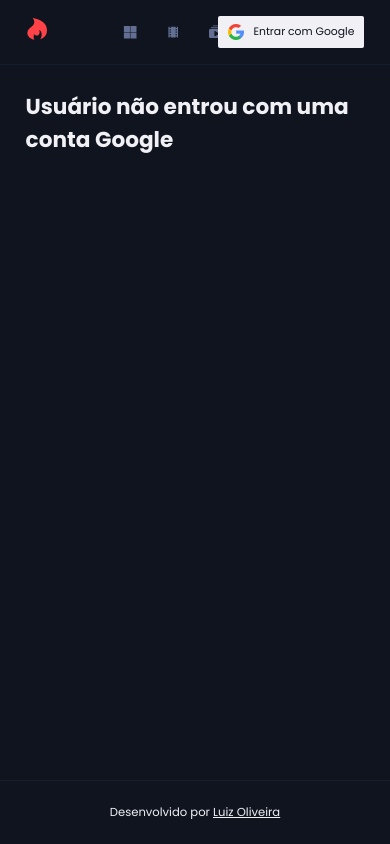
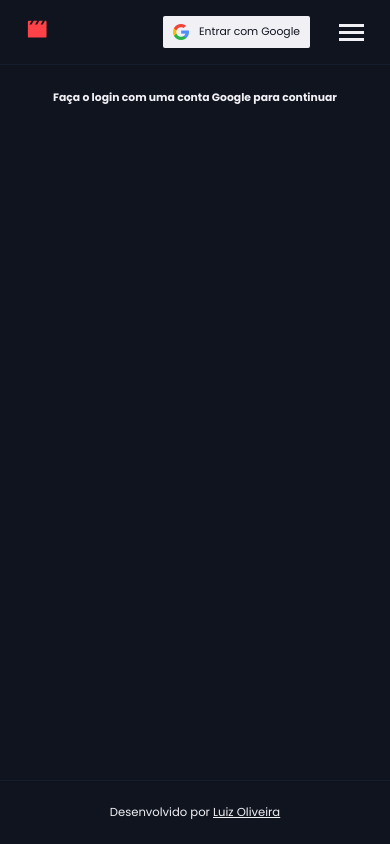
Before and after one commit to luizsp7m/movies, a Next.js app: page /favorites in a window 390 px wide. Built offline with nearby package versions, Linux system fonts and the light colour scheme; no server answers.

Commit message:
Navbar responsivo

```diff
--- a/src/components/Details/styles.ts
+++ b/src/components/Details/styles.ts
@@ -95,7 +95,7 @@ export const Information = styled.div`
       }
 
       &:hover {
-        color: ${props => props.theme.TEXT_PRIMARY};
+        background: ${props => props.theme.TEXT_PRIMARY};
       }
     }
   }
--- a/src/components/Header/index.tsx
+++ b/src/components/Header/index.tsx
@@ -1,25 +1,33 @@
 import Link from "next/link";
 
-import { Container, Wrapper, Logo, Nav, NavItem, User, SignInButton } from "./styles";
+import { Container, Wrapper, Logo, Nav, NavItem, User, SignInButton, Burger } from "./styles";
 import { FaBookmark, FaHotjar, FaMicrosoft } from "react-icons/fa";
 import { MdLocalMovies } from "react-icons/md";
+import { RiClapperboardFill } from "react-icons/ri";
 import { BsCollectionPlayFill } from "react-icons/bs";
 import { useRouter } from "next/router";
 import { useAuth } from "../../contexts/AuthContext";
+import { useState } from "react";
 
 export function Header() {
   const { asPath } = useRouter();
 
   const { signInWithGoogle, logout, user } = useAuth();
 
+  const [toggle, setToggle] = useState(false);
+
   return (
     <Container>
       <Wrapper>
         <Logo>
-          <FaHotjar />
+          <Link href="/" passHref>
+            <a>
+              <RiClapperboardFill />
+            </a>
+          </Link>
         </Logo>
 
-        <Nav>
+        <Nav toggled={toggle}>
           <Link href="/" passHref>
             <NavItem selected={asPath === "/" && true}>
               <FaMicrosoft />
@@ -60,6 +68,12 @@ export function Header() {
             <img src={user.avatar} alt={user.name} />
           </User>
         )}
+
+        <Burger onClick={() => setToggle(!toggle)}>
+          <div></div>
+          <div></div>
+          <div></div>
+        </Burger>
       </Wrapper>
     </Container>
   );
--- a/src/components/Header/styles.ts
+++ b/src/components/Header/styles.ts
@@ -2,6 +2,10 @@ import styled from "styled-components";
 
 interface NavItemProps {
   selected: boolean;
+}
+
+interface NavProps {
+  toggled: boolean;
 }
 
 export const Container = styled.div`
@@ -33,7 +37,7 @@ export const Logo = styled.div`
   }
 `;
 
-export const Nav = styled.nav`
+export const Nav = styled.nav<NavProps>`
   display: flex;
   align-items: center;
   gap: 3.6rem;
@@ -42,6 +46,22 @@ export const Nav = styled.nav`
   left: 0;
   right: 0;
   justify-content: center;
+
+  @media(max-width: 768px) {
+    background: ${props => props.theme.BACKGROUND_COLOR};
+    width: 100%;
+    left: unset;
+    right: 0;
+    top: 8.1rem;
+    height: calc(100vh - 8.1rem);
+    border-left: 1px solid ${props => props.theme.SIDEBAR_COLOR};
+
+    flex-direction: column;
+    gap: 6.4rem;
+
+    transform: ${props => props.toggled ? `translateX(0%)` : `translateX(100%)`};
+    transition: transform 0.3s ease-in-out;
+  }
 `;
 
 export const NavItem = styled.a<NavItemProps>`
@@ -63,12 +83,6 @@ export const NavItem = styled.a<NavItemProps>`
 
   &:hover {
     color: ${props => props.theme.TEXT_PRIMARY};
-  }
-
-  @media(max-width: 768px) {
-    span {
-      display: none;
-    }
   }
 `;
 
@@ -95,6 +109,11 @@ export const User = styled.div`
     border-radius: 50%;
     object-fit: cover;
   }
+
+  @media(max-width: 768px) {
+    position: absolute;
+    right: 10rem;
+  }
 `;
 
 export const SignInButton = styled.button`
@@ -119,4 +138,26 @@ export const SignInButton = styled.button`
     font-size: 1.35rem;
     color: ${props => props.theme.BACKGROUND_COLOR};
   }
+
+  @media(max-width: 768px) {
+    position: absolute;
+    right: 10rem;
+  }
 `;
+
+export const Burger = styled.div`
+  display: none;
+
+  @media(max-width: 768px) {
+    display: block;
+
+    div {
+    height: 3px;
+    width: 25px;
+    background: #f0f0f5;
+    margin: 4px 0;
+  }
+
+    cursor: pointer;
+  }
+`;
--- a/src/components/Search/styles.ts
+++ b/src/components/Search/styles.ts
@@ -28,10 +28,10 @@ export const Container = styled.form`
     border: 0;
     background: 0;
     font-size: 1.55rem;
-    color: ${props => props.theme.TEXT_PRIMARY};
+    color: ${props => props.theme.TEXT_SECONDARY};
 
     &::placeholder {
-      color: ${props => props.theme.TEXT_PRIMARY};
+      color: ${props => props.theme.TEXT_SECONDARY};
       font-size: 1.55rem;
     }
   }
--- a/src/contexts/AppContext.tsx
+++ b/src/contexts/AppContext.tsx
@@ -1,4 +1,4 @@
-import { addDoc, collection, deleteDoc, doc, getDocs, onSnapshot, query, where } from "firebase/firestore";
+import { addDoc, collection, deleteDoc, doc, onSnapshot, orderBy, query, where } from "firebase/firestore";
 import { createContext, ReactNode, useContext, useEffect, useState } from "react";
 import { db } from "../services/firebase";
 import { useAuth } from "./AuthContext";
@@ -40,6 +40,7 @@ export function AppProvider({ children }: AppProviderProps) {
         mediaId,
         mediaType,
         userId: user.id,
+        created_at: new Date().toISOString(),
       });
 
       const message = mediaType === "movie" ? "Filme adicionado aos favoritos" : "Série adicionada aos favoritos";
@@ -74,7 +75,7 @@ export function AppProvider({ children }: AppProviderProps) {
     if (user) {
       const favoritesRef = collection(db, "favorites");
 
-      const q = query(favoritesRef, where("userId", "==", user.id));
+      const q = query(favoritesRef, where("userId", "==", user.id), orderBy("created_at"));
 
       const unsubscribe = onSnapshot(q, snapshot => {
         let movies: Favorites[] = [];
--- a/src/pages/favorites.tsx
+++ b/src/pages/favorites.tsx
@@ -47,7 +47,9 @@ export default function Favorites() {
           />
         </>
       ) : (
-        <h1>Usuário não entrou com uma conta Google</h1>
+        <h4 style={{
+          textAlign: "center",
+        }}>Faça o login com uma conta Google para continuar</h4>
       )}
     </Layout>
   );
```
Also changed, not shown: src/components/Sidebar/index.tsx (deleted, +0 -50 lines), src/components/Sidebar/styles.ts (deleted, +0 -95 lines).
